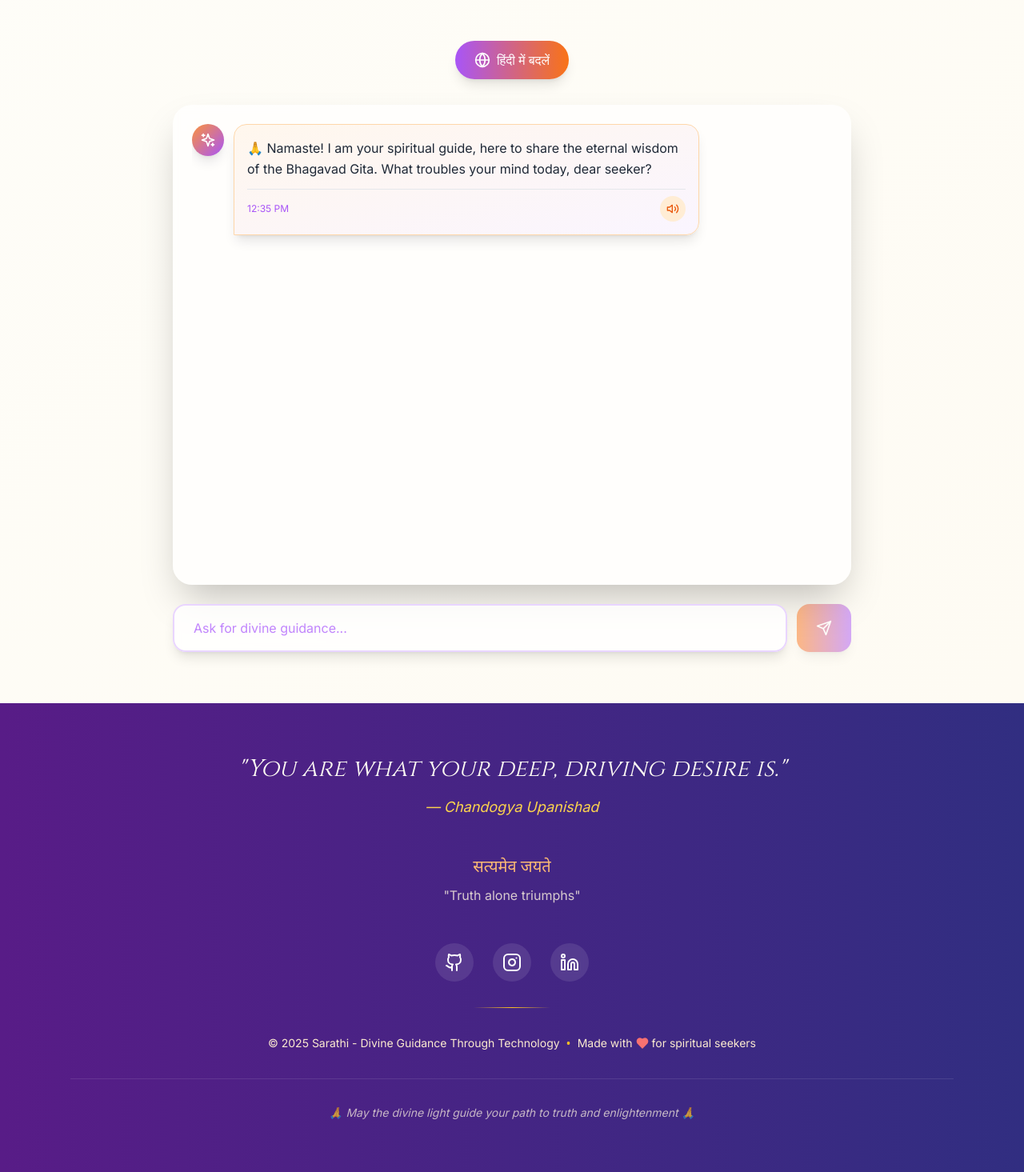
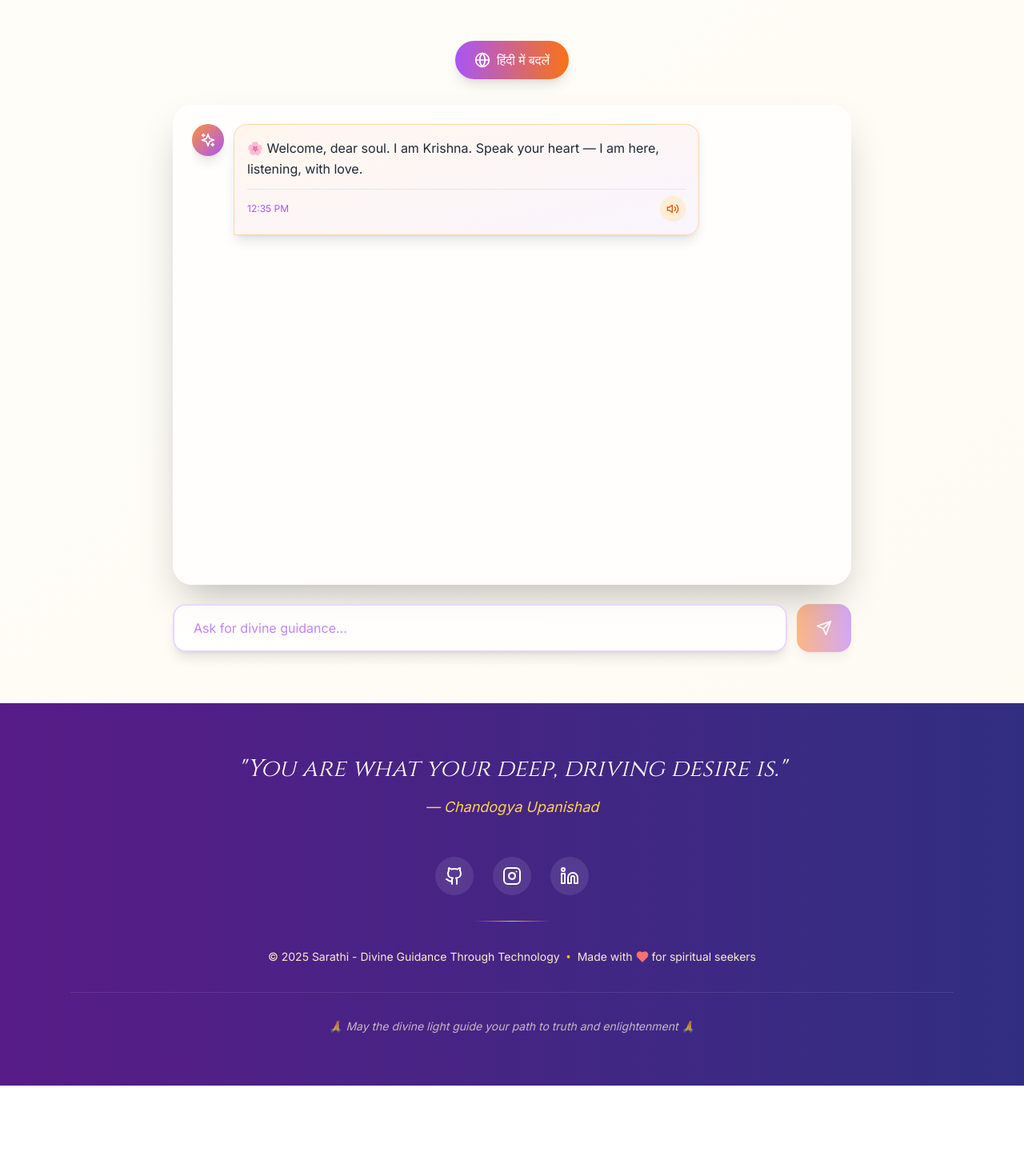
Before and after one commit to Vrajesh-Sharma/Sarathi, a React (Vite) app in the folder frontend/: page /ask-krishna in a window 1280 px wide. Shown: the part 992-2457 px from the top of the page at 80% size. After the commit the page ends 2349 px from the top, so only its background shows below. Built offline with nearby package versions, Linux system fonts and the light colour scheme.

Commit message:
Chat ping message

```diff
--- a/frontend/src/components/ChatInterface.tsx
+++ b/frontend/src/components/ChatInterface.tsx
@@ -8,7 +8,7 @@ const ChatInterface: React.FC = () => {
   const [messages, setMessages] = useState<Message[]>([
     {
       id: '1',
-      text: "🙏 Namaste! I am your spiritual guide, here to share the eternal wisdom of the Bhagavad Gita. What troubles your mind today, dear seeker?",
+      text: "🌸 Welcome, dear soul. I am Krishna. Speak your heart — I am here, listening, with love.",
       isBot: true,
       timestamp: new Date(),
       language: 'english'
@@ -22,7 +22,6 @@ const ChatInterface: React.FC = () => {
   const inputRef = useRef<HTMLInputElement>(null);
 
   const scrollToBottom = () => {
-    // Only scroll the chat messages container, not the entire page
     if (messagesContainerRef.current) {
       messagesContainerRef.current.scrollTop = messagesContainerRef.current.scrollHeight;
     }
@@ -71,7 +70,7 @@ const ChatInterface: React.FC = () => {
     } catch (error: any) {
       const botResponse: Message = {
         id: (Date.now() + 1).toString(),
-        text: `❌ Sorry, I could not connect to the wisdom source. (${error.message})`,
+        text: `❌ Sorry, I could not connect to the wisdom source.\n\n**[Click here to start the server](#start-server)**`,
         isBot: true,
         timestamp: new Date(),
         language
@@ -80,26 +79,6 @@ const ChatInterface: React.FC = () => {
     } finally {
       setIsTyping(false);
     }
-  };
-
-  const generateSpritualResponse = (query: string, lang: Language): string => {
-    const responses = {
-      english: [
-        `**श्रीमद्भगवद्गीता अध्याय 2, श्लोक 47**\n\n*कर्मण्येवाधिकारस्ते मा फलेषु कदाचन।\nमा कर्मफलहेतुर्भूर्मा ते सङ्गोऽस्त्वकर्मणि॥*\n\n**Translation:** You have the right to perform your actions, but you are not entitled to the fruits of action. Never consider yourself the cause of the results of your activities, and never be attached to not doing your duty.\n\n**Guidance:** Focus on your dharma without attachment to outcomes. This brings inner peace and spiritual growth.`,
-
-        `**श्रीमद्भगवद्गीता अध्याय 6, श्लोक 5**\n\n*उद्धरेदात्मनात्मानं नात्मानमवसादयेत्।\nआत्मैव ह्यात्मनो बन्धुरात्मैव रिपुरात्मनः॥*\n\n**Translation:** One must deliver himself with the help of his mind, and not degrade himself. The mind is the friend of the conditioned soul, and his enemy as well.\n\n**Guidance:** You are your own best friend and worst enemy. Cultivate self-discipline and positive thoughts to elevate your consciousness.`,
-
-        `**श्रीमद्भगवद्गीता अध्याय 18, श्लोक 66**\n\n*सर्वधर्मान्परित्यज्य मामेकं शरणं व्रज।\nअहं त्वां सर्वपापेभ्यो मोक्षयिष्यामि मा शुचः॥*\n\n**Translation:** Abandon all varieties of religion and just surrender unto Me. I shall deliver you from all sinful reactions. Do not fear.\n\n**Guidance:** Trust in the divine plan. Surrender your ego and attachments, and you will find peace beyond understanding.`
-      ],
-      hindi: [
-        `**श्रीमद्भगवद्गीता अध्याय 2, श्लोक 47**\n\n*कर्मण्येवाधिकारस्ते मा फलेषु कदाचन।\nमा कर्मफलहेतुर्भूर्मा ते सङ्गोऽस्त्वकर्मणि॥*\n\n**अनुवाद:** तुम्हारा अधिकार केवल कर्म पर है, फल पर कभी नहीं। कर्म के फल का कारण मत बनो और कर्म न करने में भी आसक्त मत होओ।\n\n**मार्गदर्शन:** फल की चिंता किए बिना अपने धर्म पर ध्यान दें। इससे आंतरिक शांति और आध्यात्मिक विकास होता है।`,
-
-        `**श्रीमद्भगवद्गीता अध्याय 6, श्लोक 5**\n\n*उद्धरेदात्मनात्मानं नात्मानमवसादयेत्।\nआत्मैव ह्यात्मनो बन्धुरात्मैव रिपुरात्मनः॥*\n\n**अनुवाद:** मनुष्य को चाहिए कि वह अपने मन की सहायता से अपना उद्धार करे, अपनी अवनति न करे। मन ही जीवात्मा का मित्र है और मन ही उसका शत्रु भी है।\n\n**मार्गदर्शन:** आप अपने सबसे अच्छे मित्र और सबसे बुरे शत्रु दोनों हैं। चेतना को ऊंचा उठाने के लिए आत्म-अनुशासन और सकारात्मक विचारों का विकास करें।`
-      ]
-    };
-
-    const responseList = responses[lang];
-    return responseList[Math.floor(Math.random() * responseList.length)];
   };
 
   const toggleLanguage = () => {
@@ -116,7 +95,6 @@ const ChatInterface: React.FC = () => {
   return (
     <section id="chat" className="min-h-screen bg-gradient-to-br from-cream-50 to-cream-100 py-16">
       <div className="max-w-4xl mx-auto px-6">
-        {/* Header */}
         <motion.div
           initial={{ opacity: 0, y: 20 }}
           animate={{ opacity: 1, y: 0 }}
@@ -135,7 +113,6 @@ const ChatInterface: React.FC = () => {
           </p>
         </motion.div>
 
-        {/* Language Toggle */}
         <motion.div
           initial={{ opacity: 0, scale: 0.9 }}
           animate={{ opacity: 1, scale: 1 }}
@@ -151,7 +128,6 @@ const ChatInterface: React.FC = () => {
           </button>
         </motion.div>
 
-        {/* Chat Messages - Fixed height container with scroll */}
         <motion.div
           initial={{ opacity: 0 }}
           animate={{ opacity: 1 }}
@@ -192,7 +168,6 @@ const ChatInterface: React.FC = () => {
           </div>
         </motion.div>
 
-        {/* Input Area */}
         <motion.div
           initial={{ opacity: 0, y: 20 }}
           animate={{ opacity: 1, y: 0 }}
--- a/frontend/src/components/ChatMessage.tsx
+++ b/frontend/src/components/ChatMessage.tsx
@@ -93,6 +93,26 @@ const ChatMessage: React.FC<ChatMessageProps> = ({ message }) => {
           }`}>
             <ReactMarkdown
               components={{
+                a: ({ href, children }) => {
+                  if (href === '#start-server') {
+                    return (
+                      <span
+                        onClick={async () => {
+                          try {
+                            await fetch('https://sarathi-ai.onrender.com/keep-alive');
+                            alert('⚙️ Server pinged. Please try again in a minute.');
+                          } catch (err) {
+                            alert('Failed to ping the server.');
+                          }
+                        }}
+                        className="cursor-pointer underline text-orange-600 font-semibold"
+                      >
+                        {children}
+                      </span>
+                    );
+                  }
+                  return <a href={href} target="_blank" rel="noopener noreferrer">{children}</a>;
+                },
                 h1: ({ children }) => (
                   <h1 className="text-3xl font-extrabold text-black mb-4">{children}</h1>
                 ),
--- a/frontend/src/components/Footer.tsx
+++ b/frontend/src/components/Footer.tsx
@@ -21,16 +21,6 @@ const Footer: React.FC = () => {
             <cite className="font-inter text-lg text-divine-300">
               — Chandogya Upanishad
             </cite>
-          </div>
-
-          {/* Sanskrit Wisdom */}
-          <div className="mb-12">
-            <p className="font-devanagari text-xl text-saffron-300 mb-2">
-              सत्यमेव जयते
-            </p>
-            <p className="font-inter text-cream-200 opacity-80">
-              "Truth alone triumphs"
-            </p>
           </div>
 
           {/* Social Links */}
```
